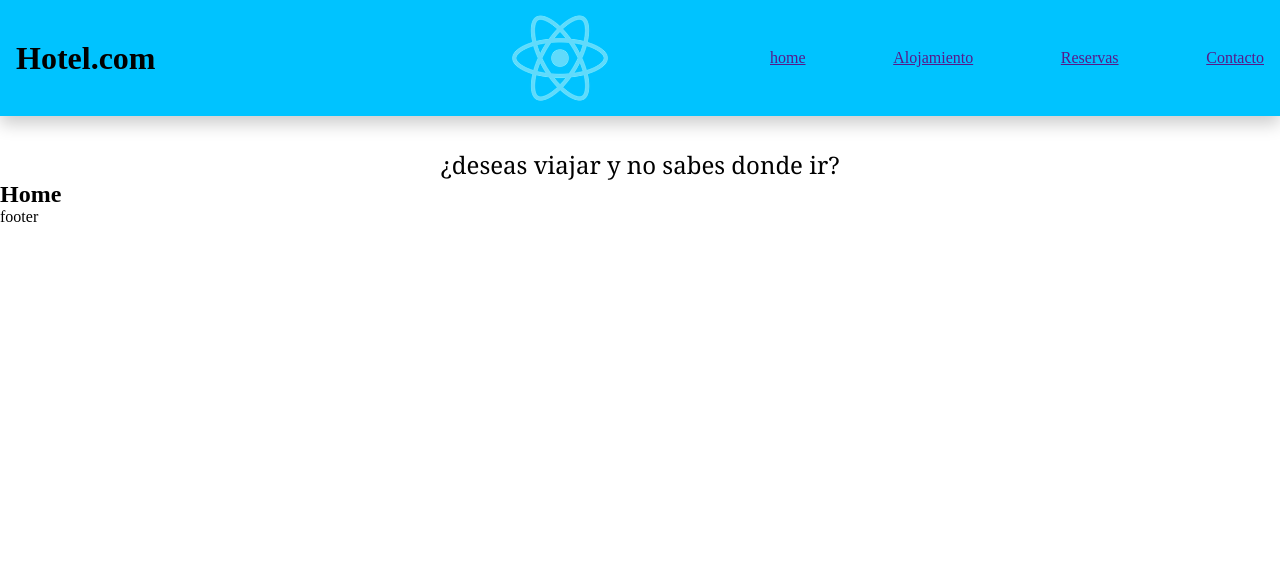
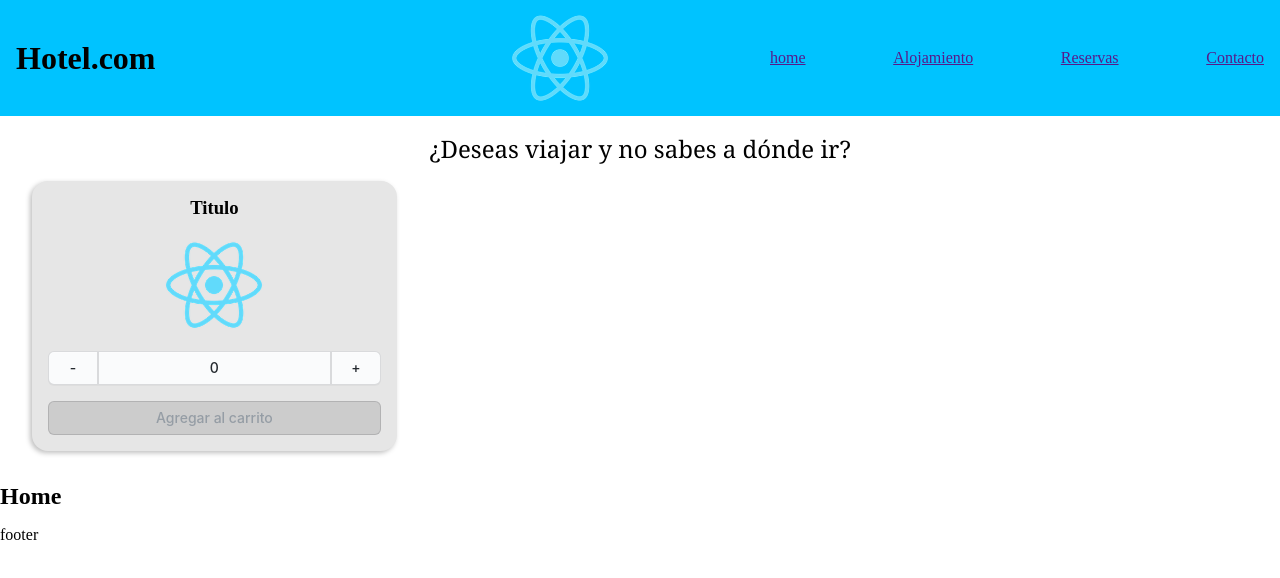
Before and after one commit to leidygrajales/Lady-Beauty_Grajales, a React (Create React App) app: page / in a window 1280 px wide. Shown: the top 578 px of the page. Built offline with nearby package versions, Linux system fonts and the light colour scheme.

Commit message:
se agrego un componente llamado itemcount.js para realizar un contador, con su respectivo diseño en sass.

```diff
--- a/src/components/App.js
+++ b/src/components/App.js
@@ -1,11 +1,11 @@
 import NavBar from "./NavBar";
 import ItemListContainer from "./ItemListContainer";
 
-const  App = () => {
+const App = () => {
   return (
     <>
       <NavBar />
-      <ItemListContainer />
+      <ItemListContainer greeting={'¿Deseas viajar y no sabes a dónde ir?'} />
       <main>
         <h2>Home</h2>
       </main>
--- /dev/null
+++ b/src/components/ItemCount.js
@@ -0,0 +1,44 @@
+import { useState } from "react"
+
+const ItemCount = ({ stock = 0, initial = 0, onAdd }) => {
+
+    const [value, setValue] = useState(initial <= stock ? initial : stock)
+
+    const substractItem = () => {
+        if (value > 0) {
+            setValue(value - 1)
+        }
+    }
+
+    const handleChangeInput = ({ target }) => {
+        const { value: iptValue } = target
+
+        if (iptValue === "") {
+            setValue(0)
+        }
+
+        if (+iptValue >= 0 && +iptValue <= stock) {
+            setValue(+iptValue)
+        }
+    }
+
+    const addItem = () => {
+        if (value < stock) {
+            setValue(value + 1)
+        }
+    }
+
+    return (
+        <div className="item-count">
+            <h3>Titulo</h3>
+            <img className="item-count--img" src="/logo192.png" alt="" />
+            <div className="item-count--controls">
+                <button className="item-count--controls__subtract" onClick={substractItem}>-</button>
+                <input className="item-count--controls__input" type="number" min={0} value={value} onChange={handleChangeInput} />
+                <button className="item-count--controls__add" onClick={addItem}>+</button>
+            </div>
+            <button disabled={stock === 0 || value === 0} className="item-count--add-cart" onClick={() => onAdd(value)}>Agregar al carrito</button>
+        </div>
+    )
+}
+export default ItemCount
--- a/src/components/ItemListContainer.js
+++ b/src/components/ItemListContainer.js
@@ -1,9 +1,20 @@
-const ItemListContainer = () => {
+import ItemCount from "./ItemCount"
+
+const ItemListContainer = ({ greeting }) => {
+
+  const onAdd = (quantity) => {
+    alert(`Cantidad añadida: ${quantity}`)
+  }
+
   return (
-   <div className="container">
+    <div className="container">
 
-     <p className="container__text">¿deseas viajar y no sabes donde ir?</p>
-   </div>
+      <p className="container__text">{greeting}</p>
+
+      <div className="container__item-list">
+        <ItemCount stock={5} initial={0} onAdd={onAdd} />
+      </div>
+    </div>
   )
 }
 export default ItemListContainer
--- a/src/components/NavBar.js
+++ b/src/components/NavBar.js
@@ -1,6 +1,6 @@
 const NavBar =() => {
     return (
-        <header id="header">
+        <header className="header">
             <h1 className="header__title">Hotel.com</h1>
             <img className="header__logo" src="/logo192.png" />
             <nav className="header__items">
--- a/src/estilos.css
+++ /dev/null
@@ -1,46 +0,0 @@
-* {
-    padding: 0;
-    margin: 0;
-    box-sizing: border-box;
-}
-
-#header {
-    background-color: rgb(0, 195, 255);
-    display: flex;
-    justify-content: space-between;
-    padding: 0.5rem 1rem;
-    box-shadow: 0 0.5rem 1rem rgba(0, 0, 0, 0.2);
-    align-items: center;
-}
-
-.header__title {
-    display: flex;
-    justify-content: start;
-    flex: 1;
-}
-
-.header__logo {
-    width: 100px;
-    height: 100px;
-
-}
-
-.header__items {
-    display: flex;
-    justify-content: space-between;
-    flex: 1;
-    padding-left: 10rem;
-}
-
-.container {
-    display: flex;
-    justify-content: center;
-
-}
-
-
-.container__text {
-   font-size: 150%;
-   padding-top: 2rem;
-   font-family: Georgia, 'Times New Roman', Times, serif;
-}
--- a/src/estilos.scss
+++ b/src/estilos.scss
@@ -0,0 +1,119 @@
+* {
+    padding: 0;
+    margin: 0;
+    box-sizing: border-box;
+}
+
+#root {
+    display: flex;
+    flex-direction: column;
+    gap: 1rem;
+}
+
+.header {
+    background-color: rgb(0, 195, 255);
+    display: flex;
+    justify-content: space-between;
+    padding: 0.5rem 1rem;
+    align-items: center;
+
+    &__title {
+        display: flex;
+        justify-content: start;
+        flex: 1;
+    }
+
+    &__logo {
+        width: 100px;
+        height: 100px;
+    }
+
+    &__items {
+        display: flex;
+        justify-content: space-between;
+        flex: 1;
+        padding-left: 10rem;
+    }
+}
+
+.container {
+    padding: 0 2rem;
+    display: flex;
+    flex-direction: column;
+    align-items: center;
+
+    &__text {
+        font-size: 150%;
+        font-family: Georgia, 'Times New Roman', Times, serif;
+    }
+
+    &__item-list {
+
+        display: flex;
+        justify-content: flex-start;
+        gap: 5%;
+        flex-wrap: wrap;
+        width: 100%;
+
+        & .item-count {
+            display: flex;
+            flex-direction: column;
+            align-items: center;
+            justify-content: space-between;
+            gap: 1rem;
+            flex: 0 0 30%;
+            padding: 1rem;
+
+            background-color: #e6e6e6;
+            border-radius: 1rem;
+            margin: 1rem 0;
+            -webkit-box-shadow: -2px 2px 5px 0px rgba(0, 0, 0, 0.5);
+            -moz-box-shadow: -2px 2px 5px 0px rgba(0, 0, 0, 0.5);
+            box-shadow: -2px 2px 5px 0px rgba(0, 0, 0, 0.25);
+
+            &--img {
+                width: 100px;
+                height: 100px;
+            }
+
+            &--controls {
+                width: 100%;
+                display: flex;
+
+                &__subtract {
+                    width: 15%;
+                    border-radius: 6px 0px 0px 6px !important;
+                }
+
+                &__input {
+                    width: 70%;
+                    border-radius: 0px !important;
+                    text-align: center;
+                }
+
+                &__add {
+                    width: 15%;
+                    border-radius: 0px 6px 6px 0px !important;
+                }
+            }
+
+            &--add-cart {
+                width: 100%;
+            }
+
+            input[type="number"] {
+                -webkit-appearance: textfield;
+                -moz-appearance: textfield;
+                appearance: textfield;
+            }
+
+            input[type=number]::-webkit-inner-spin-button,
+            input[type=number]::-webkit-outer-spin-button {
+                -webkit-appearance: none;
+            }
+        }
+    }
+
+
+
+}
--- /dev/null
+++ b/src/global_styles.scss
@@ -0,0 +1,124 @@
+button {
+    appearance: none;
+    background-color: #FAFBFC;
+    border: 1px solid rgba(27, 31, 35, 0.15);
+    border-radius: 6px;
+    box-shadow: rgba(27, 31, 35, 0.04) 0 1px 0, rgba(255, 255, 255, 0.25) 0 1px 0 inset;
+    box-sizing: border-box;
+    color: #24292E;
+    cursor: pointer;
+    font-family: -apple-system, system-ui, "Segoe UI", Helvetica, Arial, sans-serif, "Apple Color Emoji", "Segoe UI Emoji";
+    font-size: 14px;
+    font-weight: 500;
+    line-height: 20px;
+    list-style: none;
+    padding: 6px 16px;
+    position: relative;
+    transition: background-color 0.2s cubic-bezier(0.3, 0, 0.5, 1);
+    user-select: none;
+    -webkit-user-select: none;
+    touch-action: manipulation;
+    vertical-align: middle;
+    white-space: nowrap;
+    word-wrap: break-word;
+    display: flex;
+    justify-content: center;
+}
+
+button:hover {
+
+    background-color: #F3F4F6;
+    text-decoration: none;
+    transition-duration: 0.1s;
+
+    border-color: rgba(82, 168, 236, 0.8);
+    outline: 0;
+    outline: thin dotted \9;
+
+    -webkit-box-shadow: inset 0 1px 1px rgba(0, 0, 0, 0.075), 0 0 6px rgba(82, 168, 236, 0.6);
+    -moz-box-shadow: inset 0 1px 1px rgba(0, 0, 0, 0.075), 0 0 6px rgba(82, 168, 236, 0.6);
+    box-shadow: inset 0 1px 1px rgba(0, 0, 0, 0.075), 0 0 6px rgba(82, 168, 236, 0.6);
+}
+
+button:disabled {
+    background-color: #cccccc;
+    border-color: rgba(27, 31, 35, 0.15);
+    box-shadow: none;
+    color: #959DA5;
+    cursor: not-allowed;
+}
+
+button:active:enabled {
+    background-color: #EDEFF2;
+    box-shadow: rgba(225, 228, 232, 0.2) 0 1px 0 inset;
+    transition: none 0s;
+}
+
+button:focus {
+    outline: 1px transparent;
+}
+
+button:before {
+    display: none;
+}
+
+button:-webkit-details-marker {
+    display: none;
+}
+
+input {
+    display: flex;
+
+    background-color: #FAFBFC;
+    padding: 6px 6px;
+    font-family: -apple-system, system-ui, "Segoe UI", Helvetica, Arial, sans-serif, "Apple Color Emoji", "Segoe UI Emoji";
+    font-size: 14px;
+    font-weight: 500;
+    line-height: 20px;
+    color: #24292E;
+
+    border: 1px solid rgba(27, 31, 35, 0.15);
+    border-radius: 6px;
+    box-shadow: rgba(27, 31, 35, 0.04) 0 1px 0, rgba(255, 255, 255, 0.25) 0 1px 0 inset;
+    box-sizing: border-box;
+}
+
+input:hover {
+    background-color: #F3F4F6;
+    text-decoration: none;
+    transition-duration: 0.1s;
+
+    border-color: rgba(82, 168, 236, 0.8);
+    outline: 0;
+    outline: thin dotted \9;
+
+    -webkit-box-shadow: inset 0 1px 1px rgba(0, 0, 0, 0.075), 0 0 6px rgba(82, 168, 236, 0.6);
+    -moz-box-shadow: inset 0 1px 1px rgba(0, 0, 0, 0.075), 0 0 6px rgba(82, 168, 236, 0.6);
+    box-shadow: inset 0 1px 1px rgba(0, 0, 0, 0.075), 0 0 6px rgba(82, 168, 236, 0.6);
+}
+
+input:disabled {
+    background-color: #cccccc;
+    border-color: rgba(27, 31, 35, 0.15);
+    box-shadow: none;
+    color: #959DA5;
+    cursor: not-allowed;
+}
+
+input:active:enabled {
+    background-color: #EDEFF2;
+    box-shadow: rgba(225, 228, 232, 0.2) 0 1px 0 inset;
+    transition: none 0s;
+}
+
+input:focus {
+    outline: 1px transparent;
+}
+
+input:before {
+    display: none;
+}
+
+input:-webkit-details-marker {
+    display: none;
+}
--- a/src/index.js
+++ b/src/index.js
@@ -1,7 +1,8 @@
 import React from 'react';
 import ReactDOM from 'react-dom/client';
 import App from './components/App';
-import './estilos.css';
+import './estilos.scss';
+import './global_styles.scss';
 
 const root = ReactDOM.createRoot(document.getElementById('root'));
 root.render(<App />);
```
